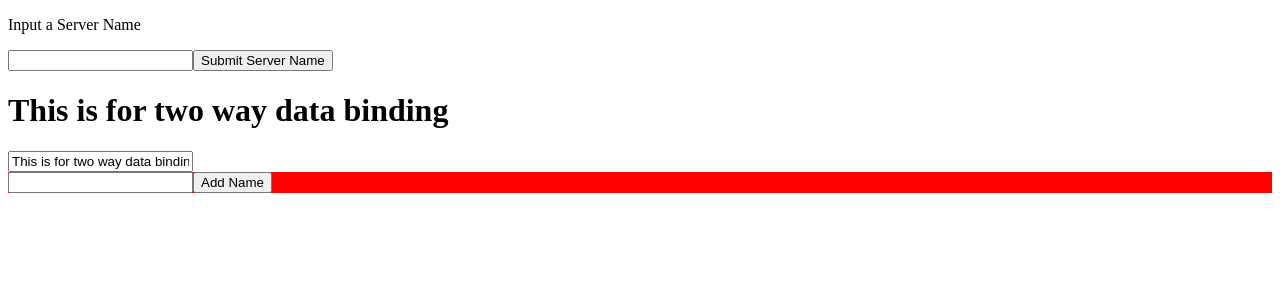
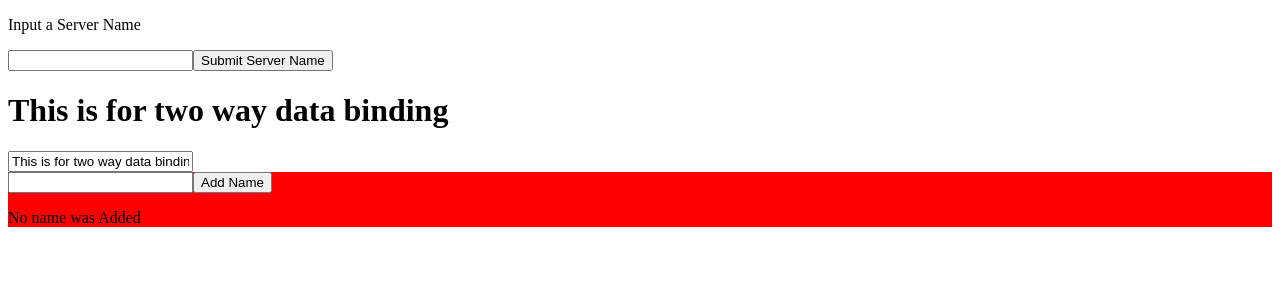
Before and after one commit to NeoGlanding/angular1, an Angular app: page / in a window 1280 px wide. Shown: the top 300 px of the page. Built offline with nearby package versions, Linux system fonts and the light colour scheme.

Commit message:
auto commit without message

```diff
--- a/src/app/ngif-directives/ngif-directives.component.html
+++ b/src/app/ngif-directives/ngif-directives.component.html
@@ -1,5 +1,8 @@
 <div>
     <input [(ngModel)]="name" type="text" />
     <button (click)="clickShowName()">Add Name</button>
-    <p *ngIf="showName">{{ name }}</p>
+    <p *ngIf="showName; else noName">{{ name }}</p>
+    <ng-template #noName>
+        <p>No name was Added</p>
+    </ng-template>
 </div>
```
